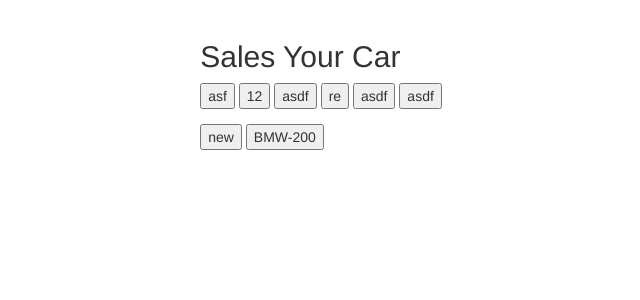
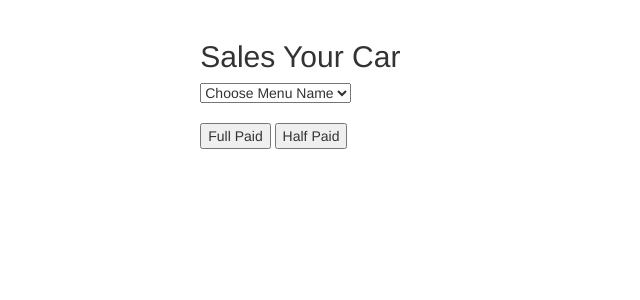
Before and after one commit to Shu-Naing/car_sale_service, a Flask app: page /sales_view in a window 1280 px wide. Shown: the part 52-352 px from the top of the page, without its empty margins (316-956 px from the left). Run offline with Flask 2, Linux system fonts and the light colour scheme; data comes from the database, SQL or seed files in the repository; some libraries are stand-ins or nearby versions.

Commit message:
code modification

```diff
--- a/templates/sales-select.html
+++ b/templates/sales-select.html
@@ -10,15 +10,16 @@
             <div class="col-md-3 form-group"></div>
             <div class="col-md-6 form-group">
 		             <h2>Sales Your Car</h2>
-	               <!-- <select name="menu_name"> -->
-                   <!-- <option>Choose Menu Name</option> -->
+	               <select >
+                   <option>Choose Menu Name</option>
 		                  {% for i in rows %}
-                               <!-- <option class="form-control" id="model" name="model" value="{{i[0]}}">{{i[0]}}</option> -->
+                               <option class="form-control" id="model" name="model" value="{{i[0]}}">{{i[0]}}</option>
                                <!-- <input  style="width: 100px" type="text" class="form-control" id="model" name="model" value="{{i[0]}}"> -->
-                               <button class="form-group" type="submit"  class="form-control" id="model" name="model" value="{{i[0]}}">{{i[0]}}</button>
+                               <!-- <button class="form-group" type="submit"  class="form-control" id="model" name="model" value="{{i[0]}}">{{i[0]}}</button> -->
 		                  {% endfor %}
-	                <!-- </select><br><br> -->
-	                    <!-- <input type="submit" value="Edit"> -->
+	                </select><br><br>
+	                    <input type="submit" value="Full Paid">
+	                    <input type="submit" value="Half Paid">
                   </div>
                 <div class="col-md-3 form-group"></div>
                 </form>
```
